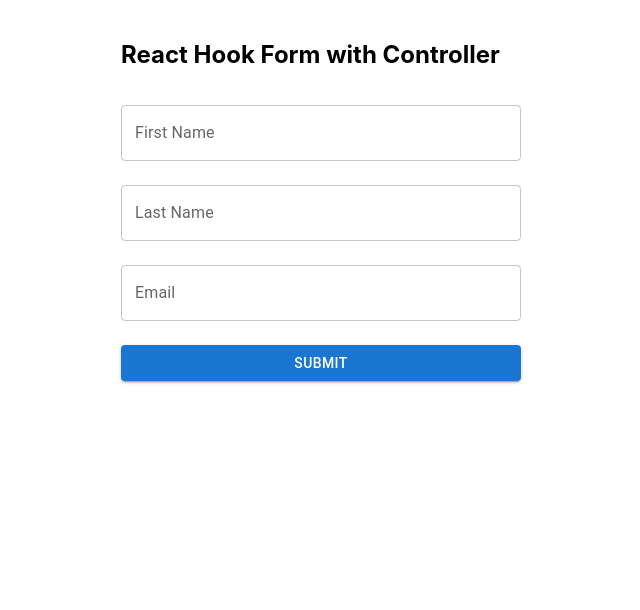
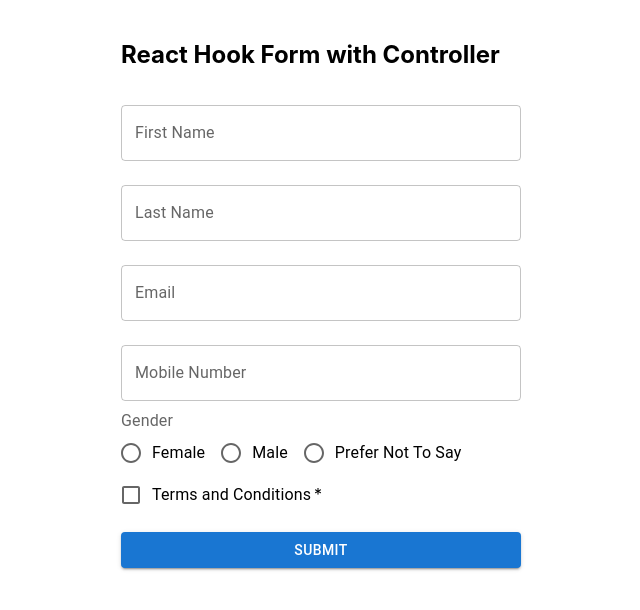
Before and after one commit to NaunihalSingh40/tasks_WitsLab, a React (Create React App) app: page / in a window 1280 px wide. Shown: the top 610 px of the page, without its empty margins (319-959 px from the left). Built offline with nearby package versions, Linux system fonts and the light colour scheme.

Commit message:
Added few controllers

```diff
--- a/src/App.js
+++ b/src/App.js
@@ -2,6 +2,12 @@ import React from "react";
 import { useForm, Controller } from "react-hook-form";
 import TextField from "@mui/material/TextField";
 import Button from "@mui/material/Button";
+import FormControlLabel from "@mui/material/FormControlLabel";
+import Checkbox from "@mui/material/Checkbox";
+import Radio from "@mui/material/Radio";
+import RadioGroup from "@mui/material/RadioGroup";
+import FormControl from "@mui/material/FormControl";
+import FormLabel from "@mui/material/FormLabel";
 
 function App() {
   const { handleSubmit, control, reset } = useForm();
@@ -33,7 +39,6 @@ function App() {
             />
           )}
         />
-
         {/* Last Name Field */}
         <Controller
           name="lastName"
@@ -52,7 +57,6 @@ function App() {
             />
           )}
         />
-
         {/* Email Field */}
         <Controller
           name="email"
@@ -77,7 +81,87 @@ function App() {
             />
           )}
         />
+        {/*mobile number */}
+        <Controller
+          name="mobile"
+          control={control}
+          defaultValue={""}
+          rules={{
+            required: "Mobile Number",
+            pattern: {
+              value: /^[0-9]/,
+              message: "invalid character",
+            },
+            maxLength: {
+              value: 10,
+              message: "Enter as Indian standard (10 digits)",
+            },
+          }}
+          render={({ field, fieldState: { error } }) => (
+            <TextField
+              {...field}
+              label="Mobile Number"
+              variant="outlined"
+              fullWidth
+              margin="normal"
+              error={!!error}
+              helperText={error ? error.message : ""}
+            />
+          )}
+        />
+        {/*Radio Functionality */}
+        <Controller
+          name="gender"
+          control={control}
+          rules={{
+            required: "Must Select one!",
+          }}
+          render={({ field }) => (
+            <FormControl>
+              <FormLabel id="demo-row-radio-buttons-group-label">
+                Gender
+              </FormLabel>
+              <RadioGroup
+                row
+                aria-labelledby="demo-row-radio-buttons-group-label"
+                name="row-radio-buttons-group"
+                {...field} // Spread the field object to bind it to the radio group
+              >
+                <FormControlLabel
+                  value="female"
+                  control={<Radio />}
+                  label="Female"
+                />
+                <FormControlLabel
+                  value="male"
+                  control={<Radio />}
+                  label="Male"
+                />
+                <FormControlLabel
+                  value="prefer not"
+                  control={<Radio />}
+                  label="Prefer Not To Say"
+                />
+              </RadioGroup>
+            </FormControl>
+          )}
+        />
 
+
+        {/* Checkbox functinality */}
+        <Controller
+          name="terms"
+          control={control}
+          defaultValue={""}
+          render={({ field }) => (
+            <FormControlLabel
+              required
+              control={<Checkbox {...field} />}
+              label="Terms and Conditions"
+              margin="normal"
+            />
+          )}
+        />
         {/* Submit Button */}
         <Button
           type="submit"
```
Also changed, not shown: src/styledComponents/registerPage.js (added, +44 -0 lines).
